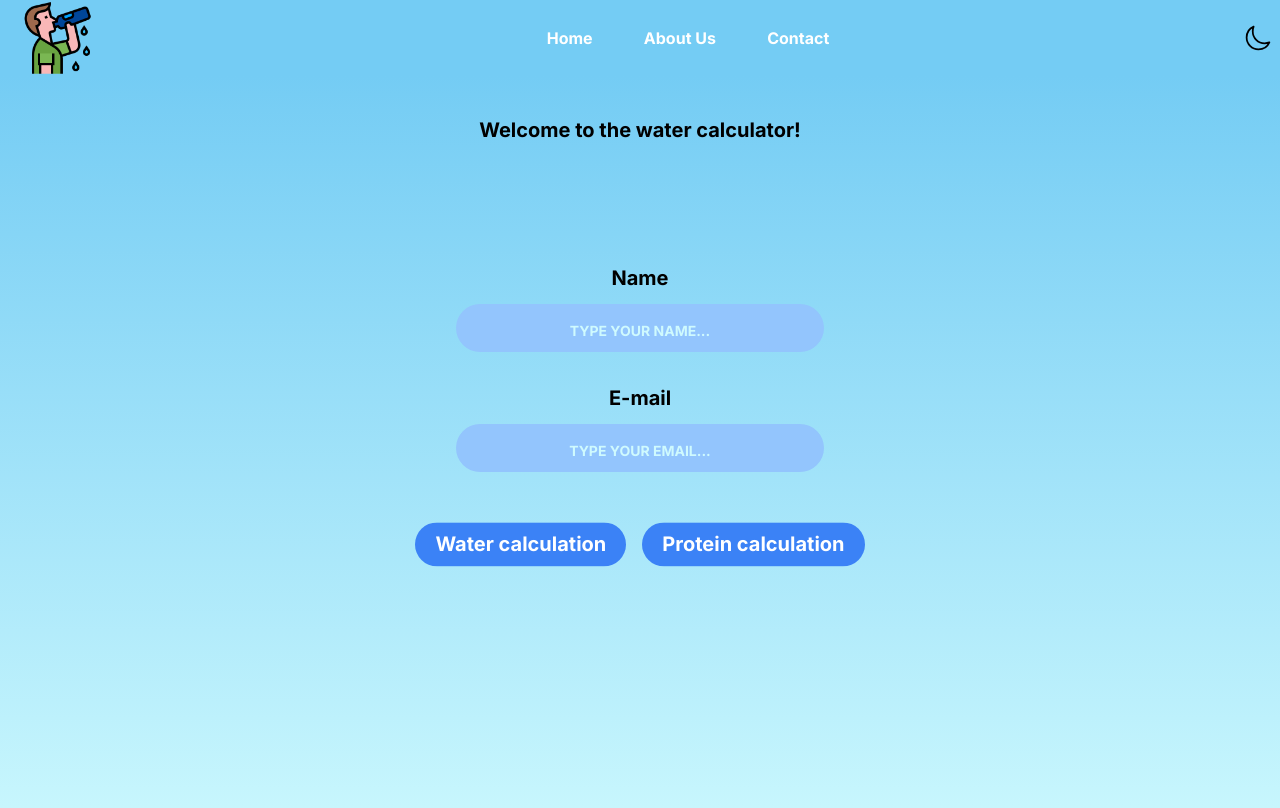
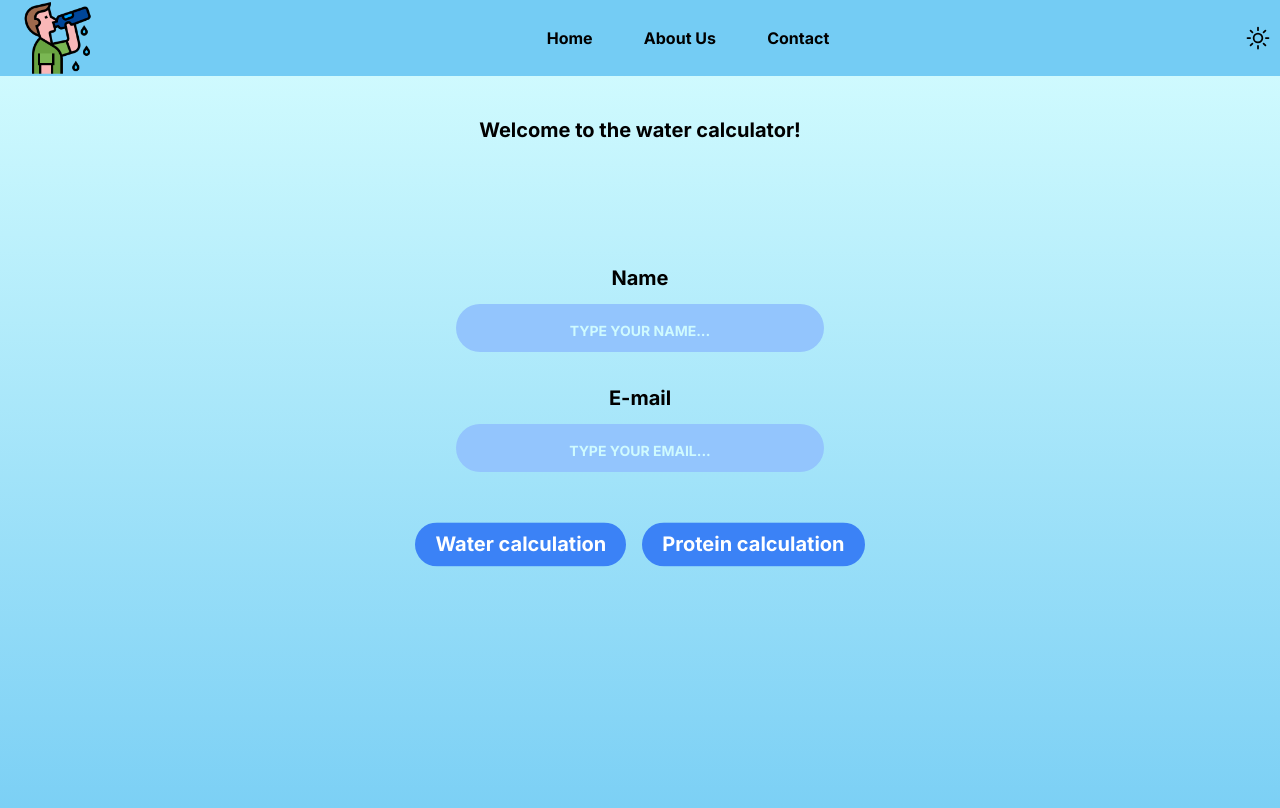
Before and after one commit to lucasbailo/water-calculator-react-tailwind, a React (Vite) app: page / in a window 1280 px wide. Shown: the top 808 px of the page. Built offline with nearby package versions, Linux system fonts and the light colour scheme.

Commit message:
adding a lot of things

```diff
--- a/src/components/AboutUs/index.jsx
+++ b/src/components/AboutUs/index.jsx
@@ -2,7 +2,7 @@ import CatImg from '../images/hire-me.jpg'
 
 export default function About() {
     return (
-        <main className="main-box p-5 main-box-bg">
+        <main className="main-box p-5 main-box-bg h-svh">
             <img src={CatImg} alt="" />
             <ul className='flex flex-col items-center justify-center h-full text-xl underline animate-bounce gap-2'>
                 <li><a href="https://github.com/lucasbailo">My GitHub</a></li>
--- a/src/components/Home/index.jsx
+++ b/src/components/Home/index.jsx
@@ -18,7 +18,7 @@ export default function Home() {
     }
 
     return (
-        <main className='main-box flex-col items-center justify-start gap-[15vh] main-box-bg'>
+        <main className='main-box flex-col items-center justify-start gap-[15vh] main-box-bg h-svh'>
             <div className='flex items-center justify-center h-fit pt-10'>
                 <h1>Welcome to the water calculator!</h1>
             </div>
--- a/src/components/ToggleTheme/index.jsx
+++ b/src/components/ToggleTheme/index.jsx
@@ -1,5 +1,3 @@
-import MoonIcon from "../images/sunny-outline.svg"
-import SunIcon from "../images/moon-outline.svg"
 import { useEffect } from "react"
 
 export default function ToggleTheme() {
@@ -14,8 +12,14 @@ export default function ToggleTheme() {
     const toggle = () => {
         pageClasses.toggle('dark')
     }
-    return <div className="flex absolute items-end justify-end top-2 md:top-6 right-2">
-        <img src={MoonIcon} alt="" className="h-6 md:h-7 hidden dark:block cursor-pointer" onClick={toggle} />
-        <img src={SunIcon} alt="" className="h-6 md:h-7 block dark:hidden cursor-pointer" onClick={toggle} />
+    return (
+    <div className="flex absolute items-end justify-end top-2 md:top-6 right-2">
+        <svg xmlns="http://www.w3.org/2000/svg" fill="none" viewBox="0 0 24 24" strokeWidth={1.5} stroke="currentColor" className="size-6 md:size-7 hidden dark:block cursor-pointer text-white" onClick={toggle}>
+            <path strokeLinecap="round" strokeLinejoin="round" d="M21.752 15.002A9.72 9.72 0 0 1 18 15.75c-5.385 0-9.75-4.365-9.75-9.75 0-1.33.266-2.597.748-3.752A9.753 9.753 0 0 0 3 11.25C3 16.635 7.365 21 12.75 21a9.753 9.753 0 0 0 9.002-5.998Z" />
+        </svg>
+        <svg xmlns="http://www.w3.org/2000/svg" fill="none" viewBox="0 0 24 24" strokeWidth={1.5} stroke="currentColor" className="size-6 md:size-7 block dark:hidden cursor-pointer" onClick={toggle}>
+            <path strokeLinecap="round" strokeLinejoin="round" d="M12 3v2.25m6.364.386-1.591 1.591M21 12h-2.25m-.386 6.364-1.591-1.591M12 18.75V21m-4.773-4.227-1.591 1.591M5.25 12H3m4.227-4.773L5.636 5.636M15.75 12a3.75 3.75 0 1 1-7.5 0 3.75 3.75 0 0 1 7.5 0Z" />
+        </svg>
     </div>
+    )
 }
--- a/src/components/calculate/index.jsx
+++ b/src/components/calculate/index.jsx
@@ -20,23 +20,17 @@ export default function Calculate() {
         const defineWaterNeed = () => {
             if (valueAge == "" || valueAge === 0) {
                 return 0;
-            }
-            else if (0 <= valueAge && valueAge <= 1) {
+            } else if (0 <= valueAge && valueAge <= 1) {
                 return 140;
-            }
-            else if (2 <= valueAge && valueAge <= 3) {
+            } else if (2 <= valueAge && valueAge <= 3) {
                 return 120;
-            }
-            else if (4 <= valueAge && valueAge <= 7) {
+            } else if (4 <= valueAge && valueAge <= 7) {
                 return 95;
-            }
-            else if (8 <= valueAge && valueAge <= 9) {
+            } else if (8 <= valueAge && valueAge <= 9) {
                 return 85;
-            }
-            else if (10 <= valueAge && valueAge <= 14) {
+            } else if (10 <= valueAge && valueAge <= 14) {
                 return 65;
-            }
-            else if (15 <= valueAge && valueAge <= 17) {
+            } else if (15 <= valueAge && valueAge <= 17) {
                 return 40;
             } else if (18 <= valueAge && valueAge < 55) {
                 return 35;
@@ -63,7 +57,7 @@ export default function Calculate() {
     }
 
     return (
-        <main className='main-box flex-col items-center main-box-bg'>
+        <main className='main-box flex-col items-center main-box-bg h-svh'>
             <div className='flex items-center justify-center h-fit pt-10'>
                 <h1>Hello, {username}!</h1>
             </div>
--- a/src/components/header/index.jsx
+++ b/src/components/header/index.jsx
@@ -28,8 +28,10 @@ export default function Header() {
                 </ul>
             </div>
             <div className="cursor-pointer md:hidden pr-12" onClick={() => setMenuBurger((curr) => !curr)}>
-                {menuBurger ? <img src={MenuOpen} alt='...' className='w-8' /> : <img src={MenuClose} alt='...' className='w-8' />}
+                {menuBurger ? <img src={MenuOpen} alt='...' className='w-8'/> : <img src={MenuClose} alt='...' className='w-8' />}
             </div>
+
+
             <div className='md:block hidden'></div>
         </nav>
     )
--- a/src/components/proteinCalc/index.jsx
+++ b/src/components/proteinCalc/index.jsx
@@ -62,9 +62,8 @@ export default function Protein() {
     }, [dataGoal]
     )
 
-
     return (
-        <main className='main-box flex-col items-center main-box-bg'>
+        <main className='main-box flex-col items-center main-box-bg h-svh'>
             <div><h1 className='flex items-center justify-center h-fit pt-10'>Hello, {username}!</h1></div>
             <div className='main-box'>
                 <div className='div-box'>
@@ -131,7 +130,6 @@ export default function Protein() {
                             <span>Grams of protein per day</span>
                         </div>
                     }
-
                 </div>
             </div>
         </main>
--- a/src/index.css
+++ b/src/index.css
@@ -11,15 +11,15 @@
   }
 
   .header-links {
-    @apply hover:text-gray-500 dark:hover:text-slate-400;
+    @apply hover:text-gray-500 dark:hover:text-slate-400 text-black dark:text-white;
   }
 
   .main-box {
-    @apply w-full border-collapse h-svh flex flex-col items-center md:items-start md:justify-evenly md:flex-row font-fontInter gap-[5vh] text-xl font-bold;
+    @apply w-full border-collapse h-full flex flex-col items-center md:items-start md:justify-evenly md:flex-row font-fontInter gap-[5vh] text-xl font-bold;
   }
 
   .main-box-bg {
-    @apply bg-gradient-to-t from-cyan-100 to-[#74ccf4] dark:bg-gradient-to-t dark:from-slate-800 dark:to-slate-400;
+    @apply bg-gradient-to-t from-[#74ccf4] to-cyan-100 dark:bg-gradient-to-t dark:from-slate-800 dark:to-slate-400;
   }
 
   .div-box {
```
Also changed, not shown: src/components/images/moon-outline.svg (deleted), src/components/images/sunny-outline.svg (deleted).
